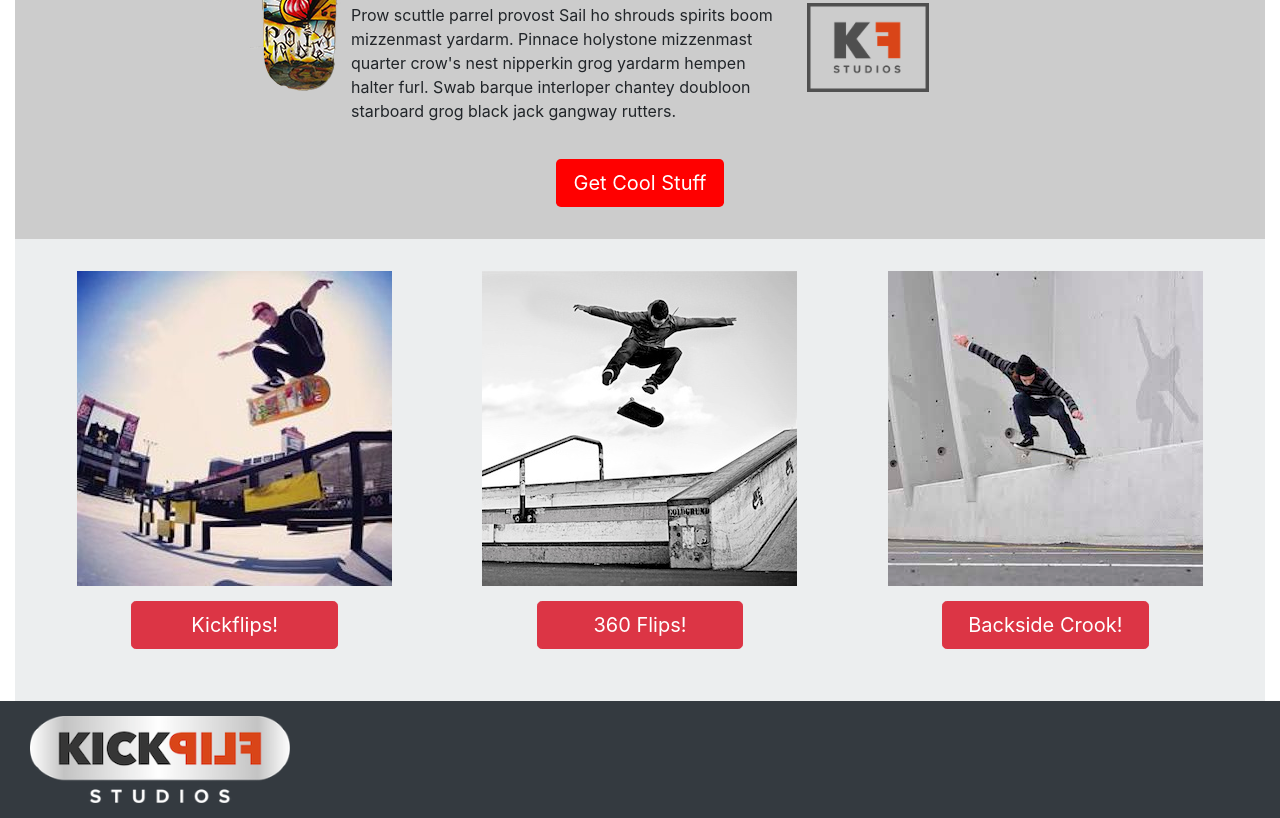
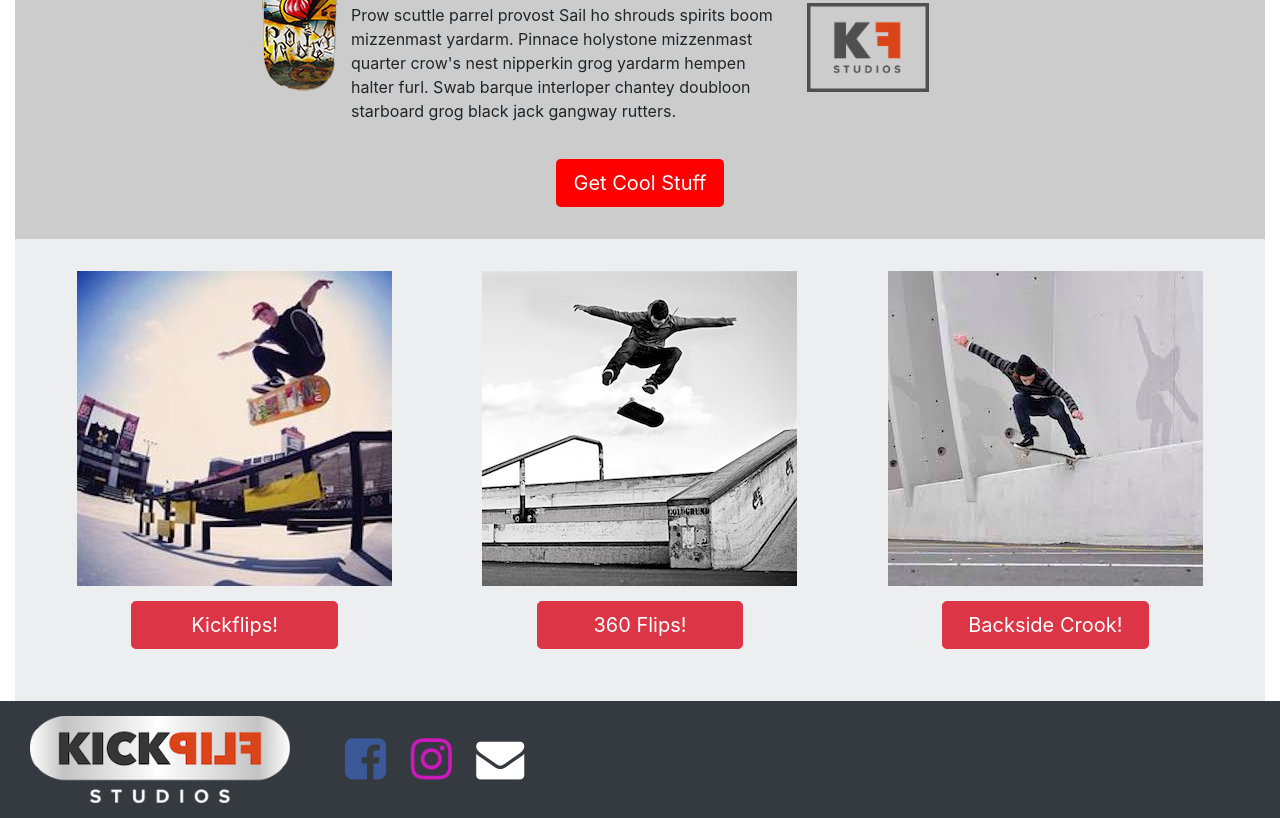
Before and after one commit to kmschwabs3/bootstrap-site, a plain HTML site: page index.html in a window 1280 px wide. Shown: the part 895-1713 px from the top of the page. Drawn offline with nearby package versions, Linux system fonts and the light colour scheme.

Commit message:
added social icons to footer

```diff
--- a/index.html
+++ b/index.html
@@ -9,6 +9,7 @@
   <!-- Bootstrap CSS -->
   <link rel="stylesheet" href="css/bootstrap-grid.min.css">
   <link rel="stylesheet" href="css/bootstrap.min.css">
+  <link rel="stylesheet" href="https://cdnjs.cloudflare.com/ajax/libs/font-awesome/4.7.0/css/font-awesome.min.css">
   <link rel="stylesheet" href="main.css">
 </head>
 
@@ -161,13 +162,20 @@
 <!-- CONTAINER FLUID END DIV -->
 </div>
 
+<!-- FOOTER -->
 <footer class="footer bg-dark">
   <div class="container-fluid">
     <div class="row">
       <div class="col-sm-12 col-lg-3">
         <img class="img-fluid footerImg" src="assets/KFS_LIGHT.png" alt="KFS Logo">
       </div>
-      <div class="col-sm-12 col-lg-9">
+      <div class="col-sm-12 col-lg-9 socialIcons">
+        <a href="https://www.facebook.com" target="_blank">
+        <i class="fa fa-facebook-square fa-3x" aria-hidden="true"></i></a>
+        <a href="https://www.instagram.com"target="_blank">
+        <i class="fa fa-instagram fa-3x" aria-hidden="true"></i></a>
+        <a href="https://www.gmail.com" target="_blank">
+        <i class="fa fa-envelope fa-3x" aria-hidden="true"></i></a>
       </div>
     </div>
   </div>
--- a/main.css
+++ b/main.css
@@ -50,3 +50,24 @@ h5.modal-title {
 .footerImg {
 	padding: 15px;
 }
+
+.fa {
+	margin: 10px;
+
+}
+
+.fa-facebook-square {
+	color: #3B5998;
+}
+
+.fa-instagram {
+	color: #CC19BAFF;
+}
+
+.fa-envelope {
+	color: #FFFFFFFF;
+}
+
+.socialIcons {
+	margin: auto;
+}
```
